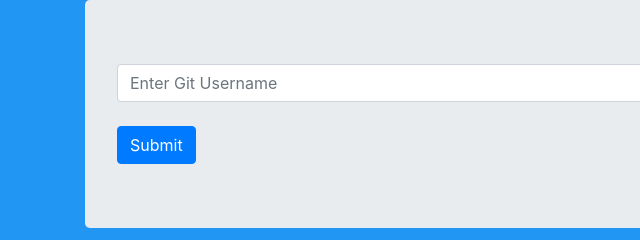
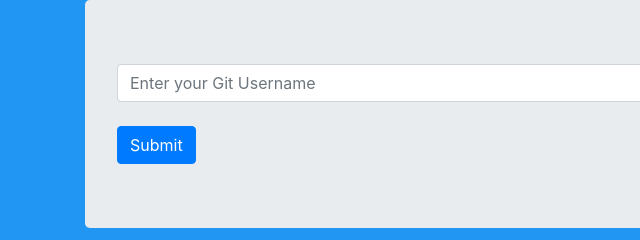
Before and after one commit to lapalb/Git-Summariser, a website: page app/index.html in a window 1280 px wide. Shown: the full height of the page, 0-640 px from the left. Drawn offline with nearby package versions, Linux system fonts and the light colour scheme.

Commit message:
Fixed the text

```diff
--- a/app/index.html
+++ b/app/index.html
@@ -16,7 +16,7 @@
 <body ng-app="myApp"  ng-controller="myCtrl">
 <div class="container">
   <div class="jumbotron">
-      <input type="text" class="form-control" ng-model="uname" placeholder="Enter Git Username"/><br>
+      <input type="text" class="form-control" ng-model="uname" placeholder="Enter your Git Username"/><br>
     <button type="submit" class="btn btn-primary" ng-click="myFun()">Submit</button>
   </div>
   <div class="jumbotron" ng-if="isClicked">
```
